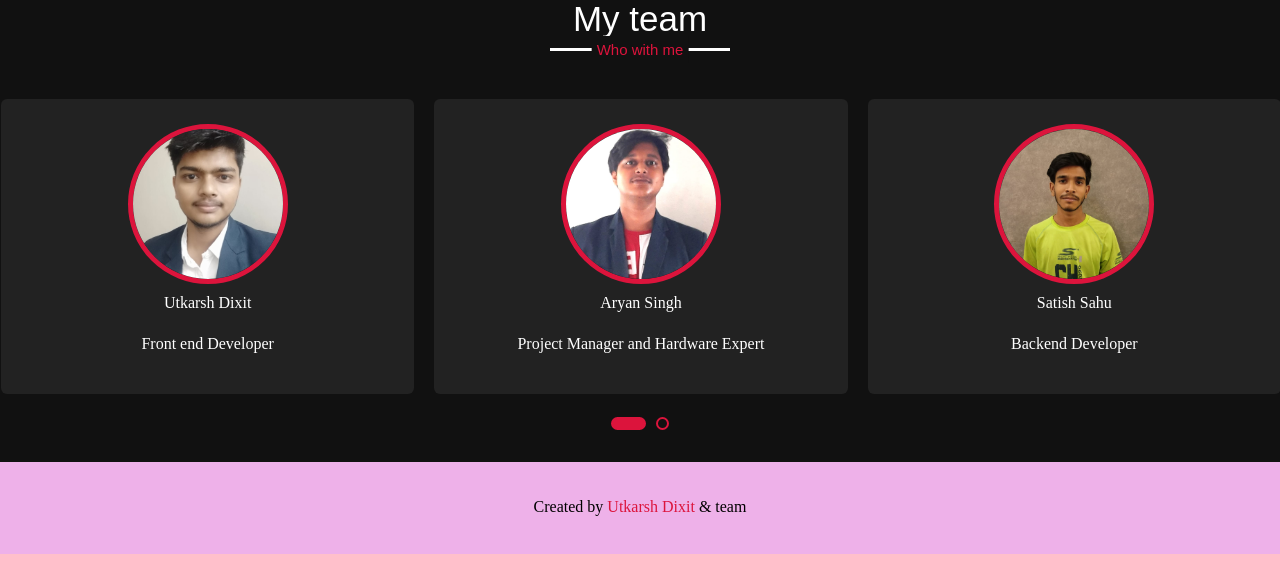
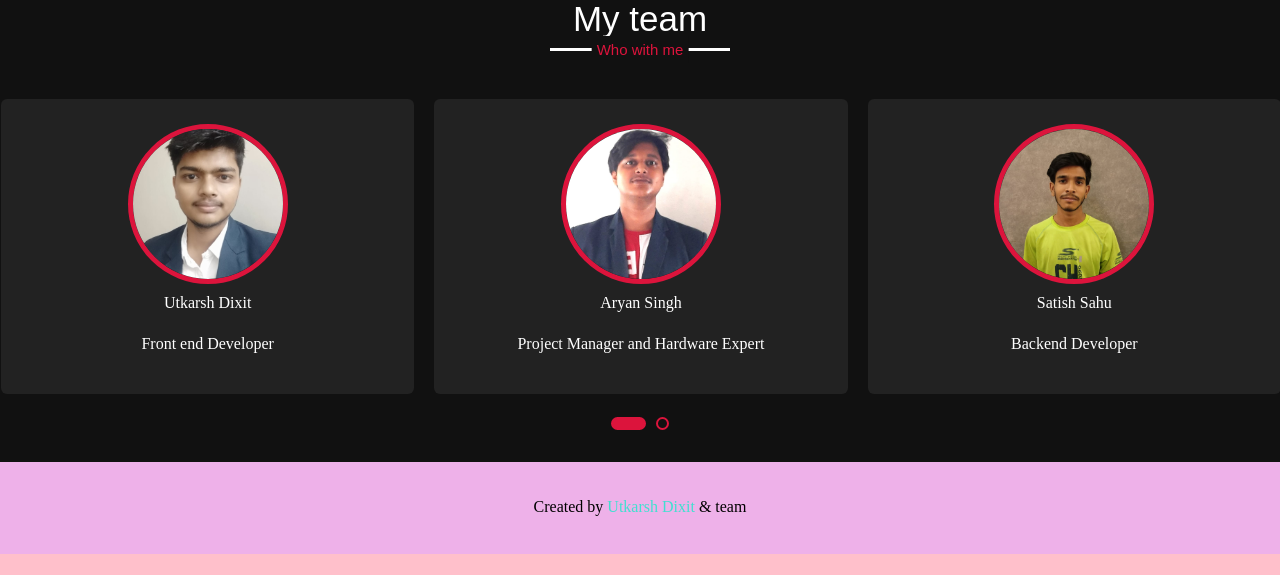
Before and after one commit to devutkarshdixit/Login, a PHP site: page /About.html in a window 1280 px wide. Shown: the part 225-800 px from the top of the page. Run offline with PHP 8.4, Linux system fonts and the light colour scheme; some libraries are stand-ins or nearby versions.

Commit message:
Update style.css
i think this color is good

```diff
--- a/style.css
+++ b/style.css
@@ -104,7 +104,7 @@ a{
     display: inline-block;
     padding: 10px 0px;
     position: relative;
-    color: crimson;
+    color: Turquoise;
     text-decoration: none;
 }
 .footer p a::after{
```
